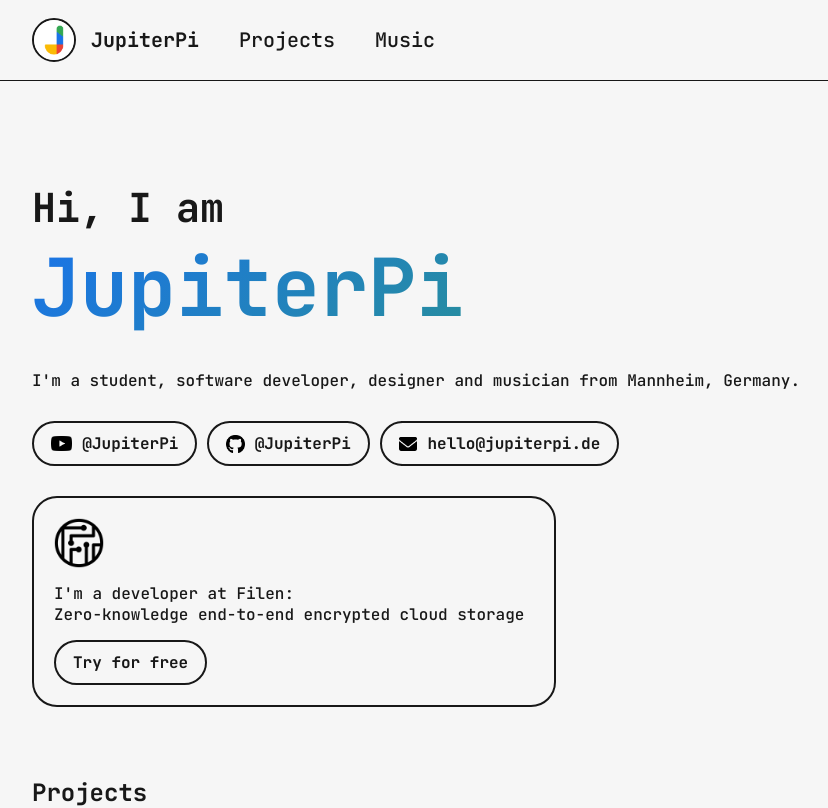
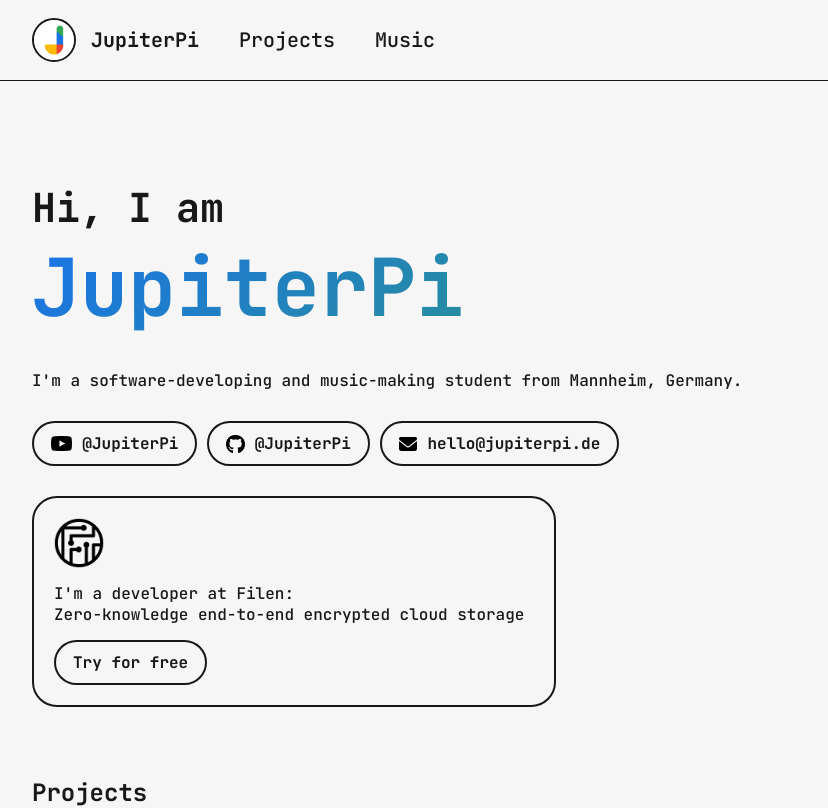
Before and after one commit to JupiterPi/hub, a Next.js app in the folder hub/: page / in a window 1280 px wide. Shown: the top 808 px of the page, without its empty margins (108-936 px from the left). Built offline with nearby package versions, Linux system fonts and the light colour scheme.

Commit message:
fix: improve tagline, description meta-tag

```diff
--- a/hub/src/app/(portfolio)/music/page.tsx
+++ b/hub/src/app/(portfolio)/music/page.tsx
@@ -1,7 +1,7 @@
 import {Metadata} from "next";
 
 export const metadata: Metadata = {
-  title: "JupiterPi | Music"
+  title: "Music | JupiterPi"
 };
 
 export default function MusicPage() {
--- a/hub/src/app/(portfolio)/projects/page.tsx
+++ b/hub/src/app/(portfolio)/projects/page.tsx
@@ -3,7 +3,7 @@
 import {Metadata} from "next";
 
 export const metadata: Metadata = {
-  title: "JupiterPi | Projects"
+  title: "Projects | JupiterPi"
 };
 
 export default function ProjectsPage() {
--- a/hub/src/app/layout.tsx
+++ b/hub/src/app/layout.tsx
@@ -15,6 +15,9 @@
 }>) {
   return (
     <html lang="en">
+      <head>
+        <meta name="description" content="Hi, I'm JupiterPi. I'm a software-developing and music-making student from Mannheim, Germany." />
+      </head>
       <body className={jetbrainsMono.className}>
       <Navbar />
       <div className="main">
--- a/hub/src/app/page.tsx
+++ b/hub/src/app/page.tsx
@@ -10,7 +10,7 @@
       <section id="hello-section">
         <h1>Hi, I am <div>JupiterPi</div></h1>
         <p>
-          I'm a student, software developer, designer and musician from Mannheim, Germany.
+          I'm a software-developing and music-making student from Mannheim, Germany.
         </p>
         <div className="chips">
           <a href="https://www.youtube.com/@jupiterpi" target="_blank" id="youtube" className="chip">
```
